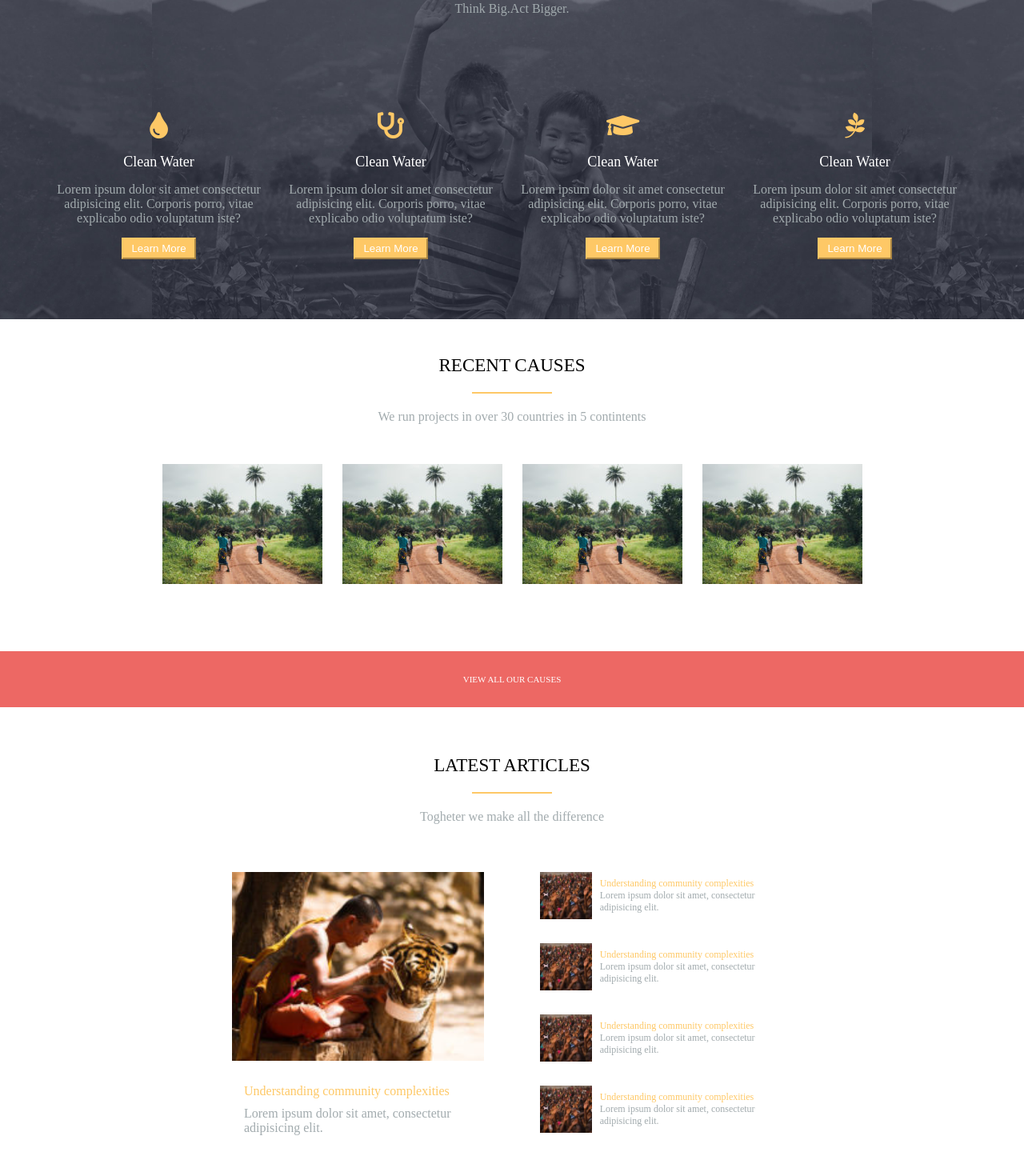
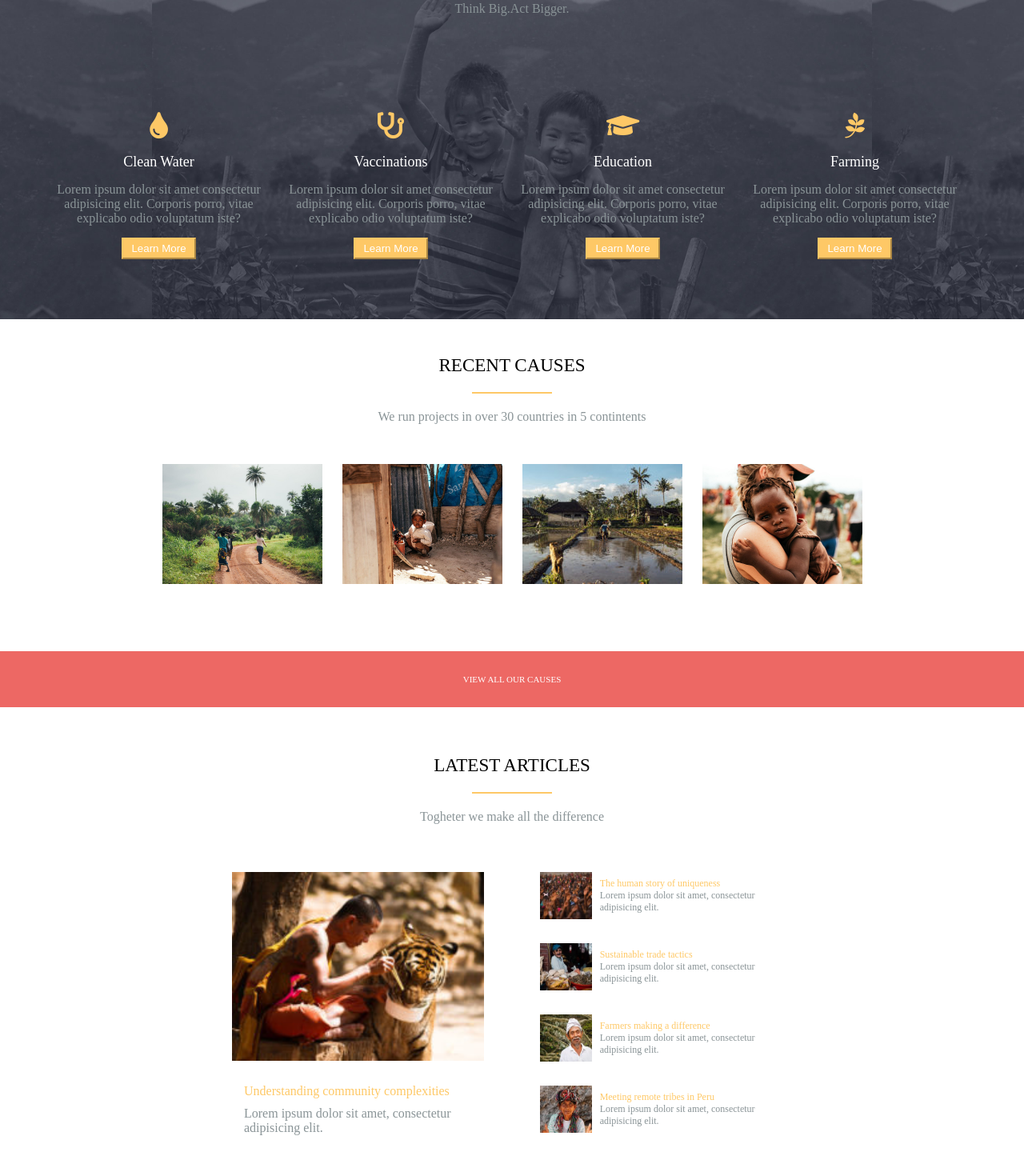
Before and after one commit to Cristian1231233/proj-html-vuejs, a Vue app: page / in a window 1280 px wide. Shown: the part 1096-2566 px from the top of the page at 80% size. Built offline with nearby package versions, Linux system fonts and the light colour scheme.

Commit message:
altre migliorie

```diff
--- a/src/App.vue
+++ b/src/App.vue
@@ -21,7 +21,9 @@ export default {
           'fab fa-instagram',
           'fab fa-twitter',
           'fab fa-youtube'
-      ]
+      ],
+
+
     }
   },
   components: {
--- a/src/assets/vars.scss
+++ b/src/assets/vars.scss
@@ -1,2 +1,2 @@
 $color-orange:#FEC866;
-$color-gray:#a2abae;
+$color-gray:#8a9497;
--- a/src/components/Footer.vue
+++ b/src/components/Footer.vue
@@ -6,7 +6,7 @@
           </div>
       </div>
       <div class="footer-bottom">
-            <p>Lorem ipsum dolor sit amet consectetur adipisicing elit. Exercitationem doloremque</p>
+            <p><i class="far fa-copyright"></i>  Copiright 2012 - 2020 AVADA THEM BY THE FUSION | ALL RIGHTS RESERVED | POWERED BY WORDPRESS</p>
             <div class="icon-social">
                 <div class="icon" v-for="(icon, index) in iconList"
                 :key="index"
@@ -32,6 +32,7 @@ export default {
 
 <style lang="scss" scoped>
 
+@import '../assets/vars';
 @import '../assets/mixin';
 
 .footer-top{
@@ -53,8 +54,12 @@ export default {
     height: 70px;
     background-color: rgb(243, 234, 234);
     p{
+        color: $color-gray;
         font-size: 8px;
-        margin-bottom: 15px;
+        margin: 15px 0;
+        .fa-copyright{
+            margin-right: 2px;
+        }
     }
     .icon-social{
         width: 130px;
@@ -63,6 +68,7 @@ export default {
         .icon{
             width: 25px;
             height: 100%;
+            color: $color-orange;
             background-color:white;
             border-radius: 50%;
             text-align: center;
@@ -85,9 +91,11 @@ export default {
         background-color: rgb(31, 30, 30);
         position: absolute;
         right: 30px;
+        bottom: 0;
         border-top-left-radius: 5px;
         border-top-right-radius: 5px;
         @include flex(jca);
+        cursor: pointer;
     }
 }
 
--- a/src/components/Main.vue
+++ b/src/components/Main.vue
@@ -27,10 +27,10 @@
               </div>
           </div>
       </div>
-      <Section2 />
-      <Section3 />
+      <Section2 :elemetList="elemetList" />
+      <Section3 :photoList="photoList" />
       <div class="section-4">VIEW ALL OUR CAUSES</div>
-      <Section5 />
+      <Section5 :imagesTexts="imagesTexts" />
       <Section6 />
   </div>
 </template>
@@ -44,6 +44,68 @@ import Section6 from './Section6.vue'
 
 export default {
    nome: 'Main',
+
+   data(){
+       return{
+           photoList: [
+               'avada-charity-fair-trade-featured.jpg',
+               'avada-charity-shelter-featured.jpg',
+               'avada-charity-farming-featured-200x150.jpg',
+               'avada-charity-vaccines-featured.jpg'
+           ],
+           elemetList: [
+               {
+                   symbol: 'fas fa-tint',
+                   title: 'Clean Water',
+                   paragrafo: 'Lorem ipsum dolor sit amet consectetur adipisicing elit. Corporis porro, vitae explicabo odio voluptatum iste?',
+                   bottone: 'Learn More'
+               },
+               {
+                   symbol: 'fas fa-stethoscope',
+                   title: 'Vaccinations',
+                   paragrafo: 'Lorem ipsum dolor sit amet consectetur adipisicing elit. Corporis porro, vitae explicabo odio voluptatum iste?',
+                   bottone: 'Learn More'
+               },
+               {
+                   symbol: 'fas fa-graduation-cap',
+                   title: 'Education',
+                   paragrafo: 'Lorem ipsum dolor sit amet consectetur adipisicing elit. Corporis porro, vitae explicabo odio voluptatum iste?',
+                   bottone: 'Learn More'
+               },
+               {
+                   symbol: 'fab fa-pagelines',
+                   title: 'Farming',
+                   paragrafo: 'Lorem ipsum dolor sit amet consectetur adipisicing elit. Corporis porro, vitae explicabo odio voluptatum iste?',
+                   bottone: 'Learn More'
+               },
+
+           ],
+           imagesTexts: [
+               {
+                   image: 'photo-1444664597500-035db93e2323-177x142.jpg',
+                   testo: 'The human story of uniqueness',
+                   paragrafo: 'Lorem ipsum dolor sit amet, consectetur adipisicing elit.'
+               },
+               {
+                   image: 'photo-1447430617419-95715602278e-177x142.jpg',
+                   testo: 'Sustainable trade tactics',
+                   paragrafo: 'Lorem ipsum dolor sit amet, consectetur adipisicing elit.'
+               },
+               {
+                   image: 'photo-1460230525622-630fe3294cd7-177x142.jpg',
+                   testo: 'Farmers making a difference',
+                   paragrafo: 'Lorem ipsum dolor sit amet, consectetur adipisicing elit.'
+               },
+               {
+                   image: 'photo-1460600421604-5e138c208b9c-177x142.jpg',
+                   testo: 'Meeting remote tribes in Peru',
+                   paragrafo: 'Lorem ipsum dolor sit amet, consectetur adipisicing elit.'
+               },
+
+           ]
+
+       }
+   },
    components:{
        Section2,
        Section3,
@@ -89,7 +151,7 @@ export default {
 
         }
         .section-1-right{
-            @include flex(ja);
+            @include flex(jca);
             flex-direction: column;
             height: 100%;
             width: 30%;
--- a/src/components/Menu.vue
+++ b/src/components/Menu.vue
@@ -33,6 +33,7 @@ ul{
         margin-right: 45px;
         cursor: pointer;
     }
+
     li:first-child{
         color: $color-orange;
     }
--- a/src/components/Section2.vue
+++ b/src/components/Section2.vue
@@ -4,29 +4,13 @@
           <div class="line-2"></div>
           <div class="testo-2">Think Big.Act Bigger.</div>
           <div class="container-ciclo-2">
-              <div class="element">
-                  <div class="symbol"><i class="fas fa-tint"></i></div>
-                  <div class="title">Clean Water</div>
-                  <p>Lorem ipsum dolor sit amet consectetur adipisicing elit. Corporis porro, vitae explicabo odio voluptatum iste? </p>
-                  <button>Learn More</button>
-              </div>
-              <div class="element">
-                  <div class="symbol"><i class="fas fa-stethoscope"></i></div>
-                  <div class="title">Clean Water</div>
-                  <p>Lorem ipsum dolor sit amet consectetur adipisicing elit. Corporis porro, vitae explicabo odio voluptatum iste? </p>
-                  <button>Learn More</button>
-              </div>
-              <div class="element">
-                  <div class="symbol"><i class="fas fa-graduation-cap"></i></div>
-                  <div class="title">Clean Water</div>
-                  <p>Lorem ipsum dolor sit amet consectetur adipisicing elit. Corporis porro, vitae explicabo odio voluptatum iste? </p>
-                  <button>Learn More</button>
-              </div>
-              <div class="element">
-                  <div class="symbol"><i class="fab fa-pagelines"></i></div>
-                  <div class="title">Clean Water</div>
-                  <p>Lorem ipsum dolor sit amet consectetur adipisicing elit. Corporis porro, vitae explicabo odio voluptatum iste? </p>
-                  <button>Learn More</button>
+              <div class="element" v-for="(element, index) in elemetList"
+              :key="index"
+              >
+                  <div class="symbol"><i :class="element.symbol"></i></div>
+                  <div class="title">{{element.title}}</div>
+                  <p>{{element.paragrafo}}</p>
+                  <button>{{element.bottone}}</button>
               </div>
           </div>
       </div>
@@ -34,7 +18,10 @@
 
 <script>
 export default {
-    nome: 'Section2'
+    nome: 'Section2',
+    props:{
+        elemetList: Array
+    }
 }
 </script>
 
--- a/src/components/Section3.vue
+++ b/src/components/Section3.vue
@@ -5,26 +5,21 @@
      <div class="p-3">We run projects in over 30 countries in 5 contintents</div>
      <div class="container-ciclo-3">
 
-         <div class="photo">
-             <img src="../assets/images/avada-charity-fair-trade-featured-200x150.jpg" alt="">
+         <div class="photo" v-for="(photo, index) in photoList"
+         :key="index"
+         >
+             <img :src="require(`../assets/images/${photo}`)" alt="">
          </div>
-         <div class="photo">
-             <img src="../assets/images/avada-charity-fair-trade-featured-200x150.jpg" alt="">
-         </div>
-         <div class="photo">
-             <img src="../assets/images/avada-charity-fair-trade-featured-200x150.jpg" alt="">
-         </div>
-         <div class="photo">
-             <img src="../assets/images/avada-charity-fair-trade-featured-200x150.jpg" alt="">
-         </div>
-
      </div>
  </div>
 </template>
 
 <script>
 export default {
-    nome: 'Section3'
+    nome: 'Section3',
+    props:{
+        photoList: Array
+    }
 }
 </script>
 
--- a/src/components/Section5.vue
+++ b/src/components/Section5.vue
@@ -16,42 +16,18 @@
              </div>
          </div>
         <div class="container-images">
-         <div class="images-texts">
+         <div class="images-texts" v-for="(item, index) in imagesTexts"
+         :key="index"
+         >
              <div class="images">
-                 <img src="../assets/images/photo-1444664597500-035db93e2323-177x142.jpg" alt="">
+                 <img :src="require(`../assets/images/${item.image}`)" alt="">
              </div>
              <div class="texts">
-                 <div class="orange">Understanding community complexities</div>
-                 <p>Lorem ipsum dolor sit amet, consectetur adipisicing elit.</p>
+                 <div class="orange">{{item.testo}}</div>
+                 <p>{{item.paragrafo}}</p>
              </div>
          </div>
-         <div class="images-texts">
-             <div class="images">
-                 <img src="../assets/images/photo-1444664597500-035db93e2323-177x142.jpg" alt="">
-             </div>
-             <div class="texts">
-                 <div class="orange">Understanding community complexities</div>
-                 <p>Lorem ipsum dolor sit amet, consectetur adipisicing elit.</p>
-             </div>
-         </div>
-         <div class="images-texts">
-             <div class="images">
-                 <img src="../assets/images/photo-1444664597500-035db93e2323-177x142.jpg" alt="">
-             </div>
-             <div class="texts">
-                 <div class="orange">Understanding community complexities</div>
-                 <p>Lorem ipsum dolor sit amet, consectetur adipisicing elit.</p>
-             </div>
-         </div>
-         <div class="images-texts">
-             <div class="images">
-                 <img src="../assets/images/photo-1444664597500-035db93e2323-177x142.jpg" alt="">
-             </div>
-             <div class="texts">
-                 <div class="orange">Understanding community complexities</div>
-                 <p>Lorem ipsum dolor sit amet, consectetur adipisicing elit.</p>
-             </div>
-         </div>
+
         </div>
      </div>
      <div class="altro-text">
@@ -62,7 +38,10 @@
 
 <script>
 export default {
-    nome: 'Section5'
+    nome: 'Section5',
+    props:{
+        imagesTexts: Array
+    }
 }
 </script>
 
--- a/src/components/Section6.vue
+++ b/src/components/Section6.vue
@@ -2,7 +2,7 @@
   <div class="section-6">
     <div class="text">
       <div class="title">CHANGE A LIFE TODAY</div>
-      <div class="line">LINE</div>
+      <div class="line"></div>
       <p>Lorem ipsum dolor sit amet consectetur adipisicing elit. Quibusdam est distinctio molestiae molestias atque. Amet velit esse ut sint, doloribus, eaque quo earum voluptate</p>
       <button>VOLUNTEER</button>
       <button>DONATE NOW</button>
@@ -30,14 +30,23 @@ export default {
     background-position-y: center;
     @include flex(ja);
     .text{
-        width: 500px;
+        width: 610px;
         text-align: center;
         margin: 10px auto;
         .title{
             font-size: 20px;
         }
+        .line{
+            height: 2px;
+            width: 100px;
+            background-color: $color-orange;
+            margin: 20px auto;
+        }
         .title, p, button{
             margin: 20px;
+        }
+        p{
+            color: rgb(233, 227, 227);
         }
         button{
             color: white;
```
